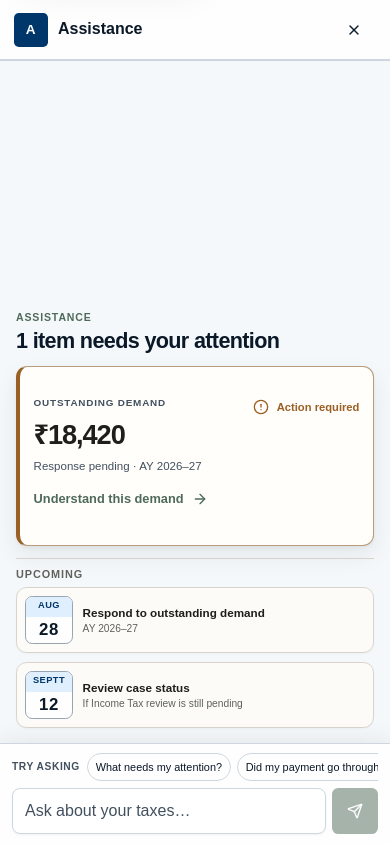
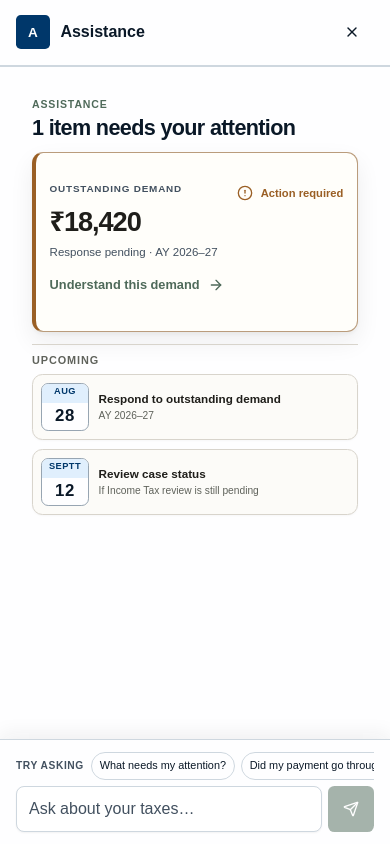
Before and after one commit to thedhingrastudio/Hackathon_IncomeTax, a Next.js app: page /dashboard in a window 390 px wide. Both pictures are taken after a click on the button "Assist". Built offline with nearby package versions, Linux system fonts and the light colour scheme; a web font is replaced by a local one.

Commit message:
fix: make mobile assistance a full-screen drawer

```diff
--- a/src/app/mobile-final.css
+++ b/src/app/mobile-final.css
@@ -163,4 +163,93 @@
     text-decoration: underline !important;
     text-underline-offset: .18em !important;
   }
+
+  /* Mobile Assistance is a direct, separate experience—not a menu preference. */
+  .assistance-handle-anchor {
+    position: fixed !important;
+    z-index: 70 !important;
+    right: .75rem !important;
+    top: 52% !important;
+    display: block !important;
+    transform: translateY(-50%) !important;
+  }
+
+  .desktop-workspace.is-open .assistance-handle-anchor {
+    display: none !important;
+  }
+
+  .assistance-handle {
+    display: inline-flex !important;
+    min-width: 48px !important;
+    min-height: 108px !important;
+    flex-direction: column !important;
+    align-items: center !important;
+    justify-content: center !important;
+    gap: .4rem !important;
+    padding: .65rem .55rem !important;
+    border: 1px solid var(--product-border, #d9ddd8) !important;
+    border-radius: .7rem 0 0 .7rem !important;
+    background: color-mix(in srgb, white 96%, #e7efe9) !important;
+    color: var(--public-sage, #557663) !important;
+    box-shadow: 0 12px 28px rgb(31 30 26 / 12%) !important;
+    writing-mode: vertical-rl !important;
+    text-orientation: mixed !important;
+  }
+
+  .assistance-handle svg {
+    width: 1rem !important;
+    height: 1rem !important;
+  }
+
+  .desktop-workspace.is-open {
+    position: fixed !important;
+    inset: 0 !important;
+    z-index: 80 !important;
+    width: 100vw !important;
+    height: 100dvh !important;
+    overflow: hidden !important;
+    background: var(--product-surface, #fff) !important;
+  }
+
+  .desktop-workspace.is-open > .portal-workspace {
+    visibility: hidden !important;
+    pointer-events: none !important;
+  }
+
+  .desktop-workspace.is-open > .assistance-workspace {
+    position: fixed !important;
+    inset: 0 !important;
+    z-index: 90 !important;
+    display: grid !important;
+    width: 100vw !important;
+    max-width: none !important;
+    height: 100dvh !important;
+    min-height: 100dvh !important;
+    grid-template-rows: auto 1px minmax(0, 1fr) auto !important;
+    border: 0 !important;
+    border-radius: 0 !important;
+    background: var(--product-surface, #fff) !important;
+    box-shadow: none !important;
+  }
+
+  .assistance-workspace-bar {
+    min-height: 64px !important;
+    padding: .65rem 1rem !important;
+    background: var(--product-surface, #fff) !important;
+  }
+
+  .assistance-workspace-scroll {
+    min-height: 0 !important;
+    overflow-y: auto !important;
+    overscroll-behavior: contain !important;
+    padding: 1rem !important;
+    -webkit-overflow-scrolling: touch;
+  }
+
+  .assistance-workspace .assistance-composer {
+    position: relative !important;
+    inset: auto !important;
+    padding: .75rem 1rem calc(.75rem + env(safe-area-inset-bottom)) !important;
+    background: var(--product-surface, #fff) !important;
+  }
 }
```
